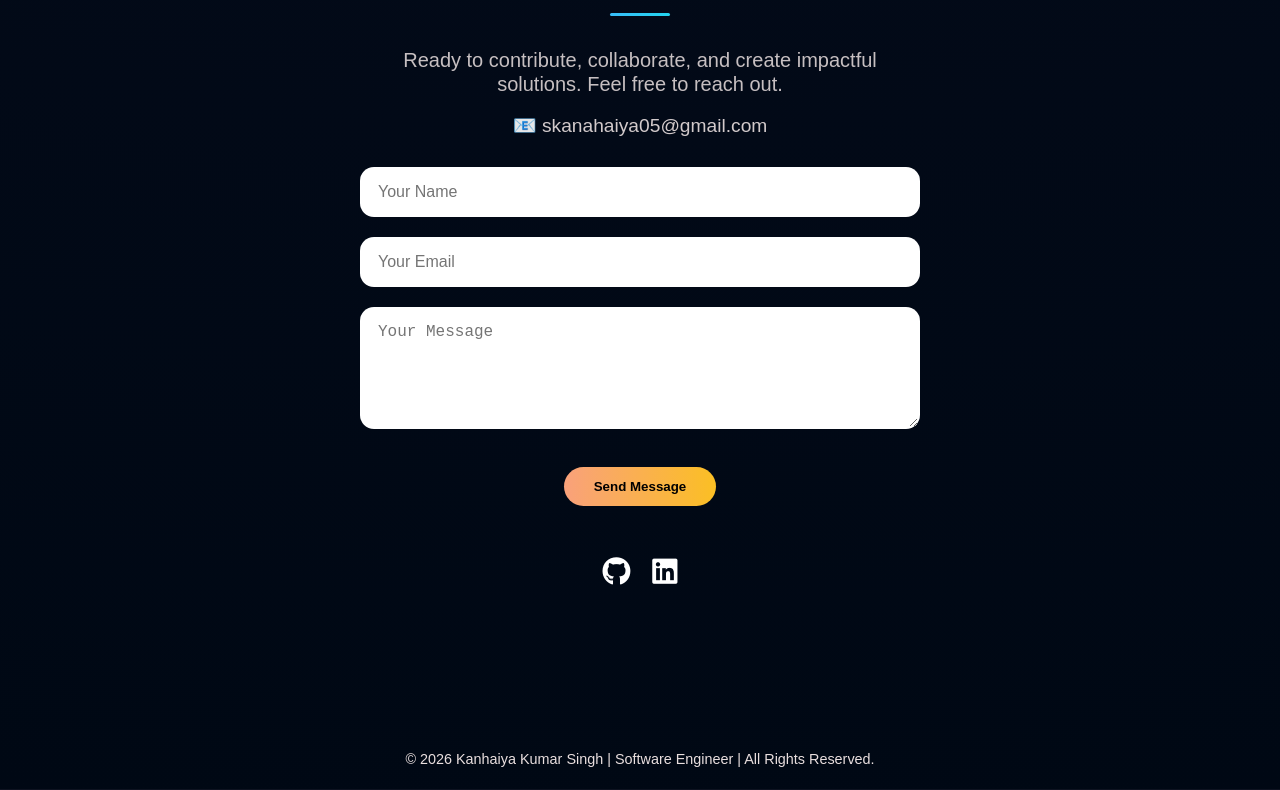
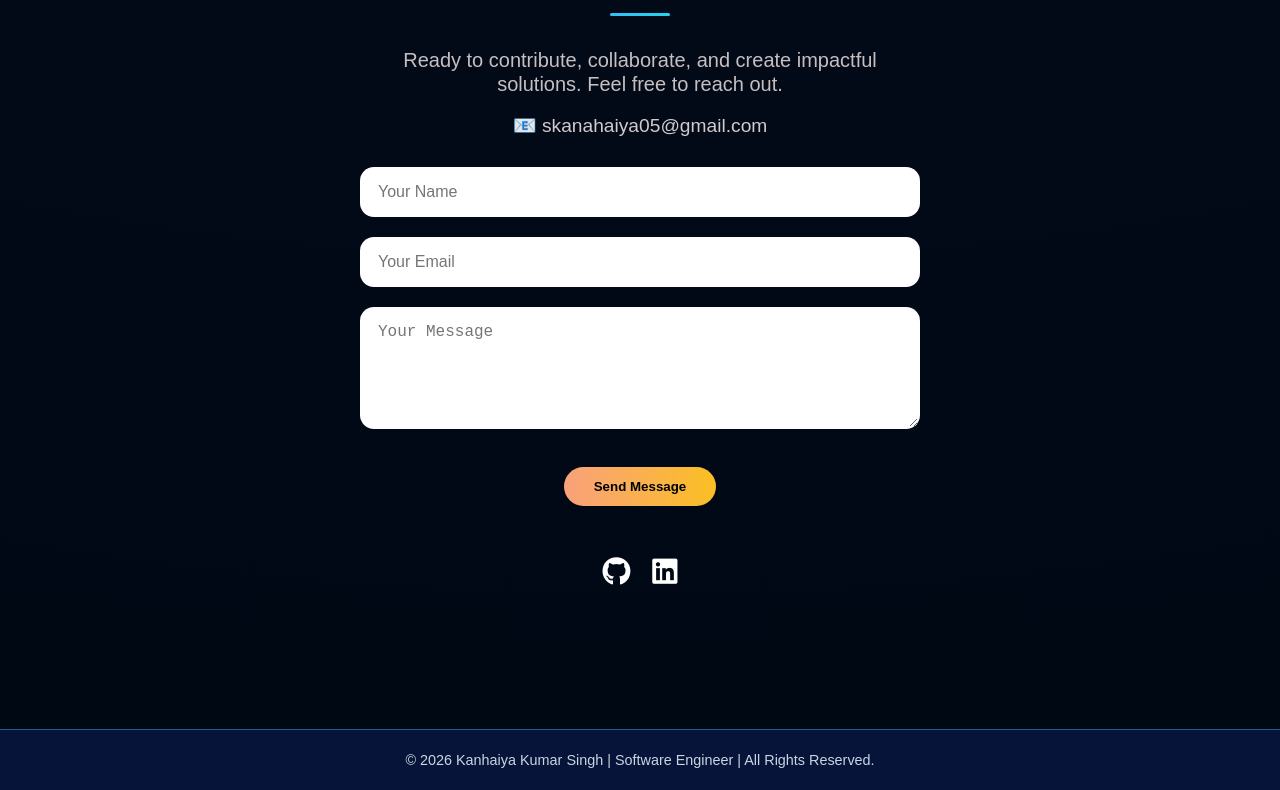
Before and after one commit to KANHAIYASINGH337/portfolio, a React (Create React App) app: page / in a window 1280 px wide. Shown: the part 3099-3889 px from the top of the page. Built offline with nearby package versions, Linux system fonts and the light colour scheme.

Commit message:
added dark mode footer

```diff
--- a/src/App.css
+++ b/src/App.css
@@ -311,6 +311,17 @@ body{font-family:"Poppins",sans-serif}
   font-size:.9rem;
   transition:background .3s,color .3s,border-color .3s;
 }
+
+/* ===== DARK MODE FOOTER ===== */
+
+
+.dark .footer{
+  background:#061439;
+  color:#cbd5e1;
+  border-top:1px solid rgba(56,191,248,.45);
+}
+
+
 
 /* ===== RESPONSIVE (MERGED) ===== */
 @media(max-width:768px){
```
